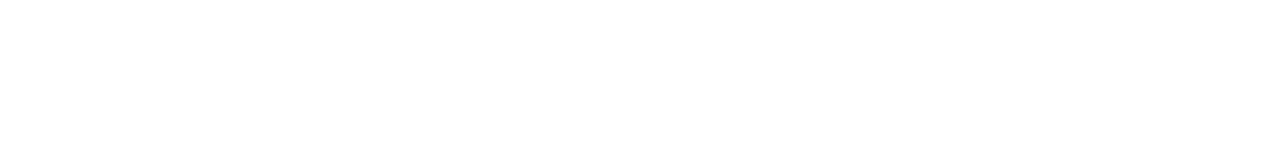
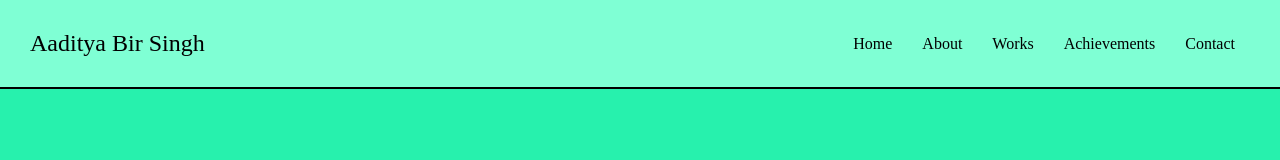
Before and after one commit to aaditya4959/Portfolio, a plain HTML site: page index.html in a window 1280 px wide. Drawn offline with Linux system fonts and the light colour scheme.

Commit message:
Basic Layout Completed

```diff
--- a/index.css
+++ b/index.css
@@ -0,0 +1,42 @@
+*{
+    box-sizing: border-box;
+    margin: 0;
+    padding: 0;
+}
+
+nav{
+    display: flex;
+    justify-content: space-between;
+    background-color: aquamarine;
+    padding: 30px;
+    border-bottom: 2px solid black;
+
+}
+
+nav .logo{
+    font-size:x-large;
+    font-weight: 500;
+}
+
+
+
+.nav-buttons{
+    display: flex;
+    justify-content: space-around;
+    align-items: center;
+
+}
+
+.nav-buttons a{
+    text-decoration: none;
+    color: black;
+    margin: 15px;
+}
+
+.home{
+    background-color:rgb(39, 241, 173);
+    display: flex;
+    justify-content: flex-end;
+    height: 90vh;
+
+}
--- a/index.html
+++ b/index.html
@@ -4,9 +4,37 @@
     <meta charset="UTF-8">
     <meta name="viewport" content="width=device-width, initial-scale=1.0">
     <title>Aaditya Bir Singh</title>
-    <link rel="stylesheet" href="/index.css">
+    <link rel="stylesheet" href="/Portfolio/index.css">
 </head>
 <body>
+    <nav>
+        <div class="logo">
+            Aaditya Bir Singh
+        </div>
+        <div class="nav-buttons">
+            <span>
+                <a href="#">Home</a>
+            </span>
+            <span>
+                <a href="#">About</a>
+            </span>
+            <span>
+                <a href="#">Works</a>
+            </span>
+            <span>
+                <a href="#">Achievements</a>
+            </span>
+            <span>
+                <a href="#">Contact</a>
+            </span>
+
+        </div>
+    </nav>
+    <div class="home">
+        <div class="photo">
+            <img src="" alt="">
+        </div>
+    </div>
 
 </body>
 </html>
```
Also changed, not shown: images/Me.jpg (added), images/me2.jpg (added).
